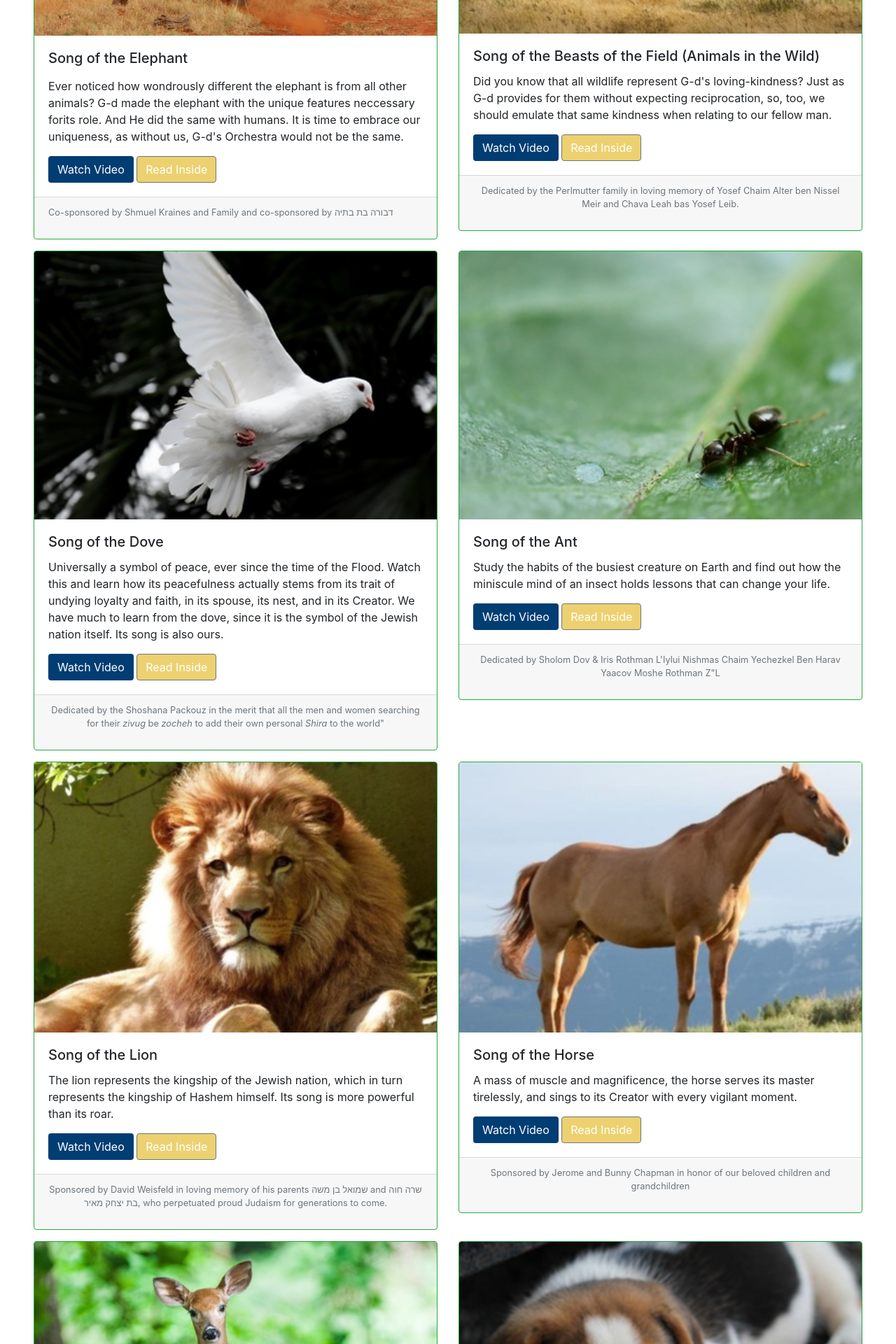
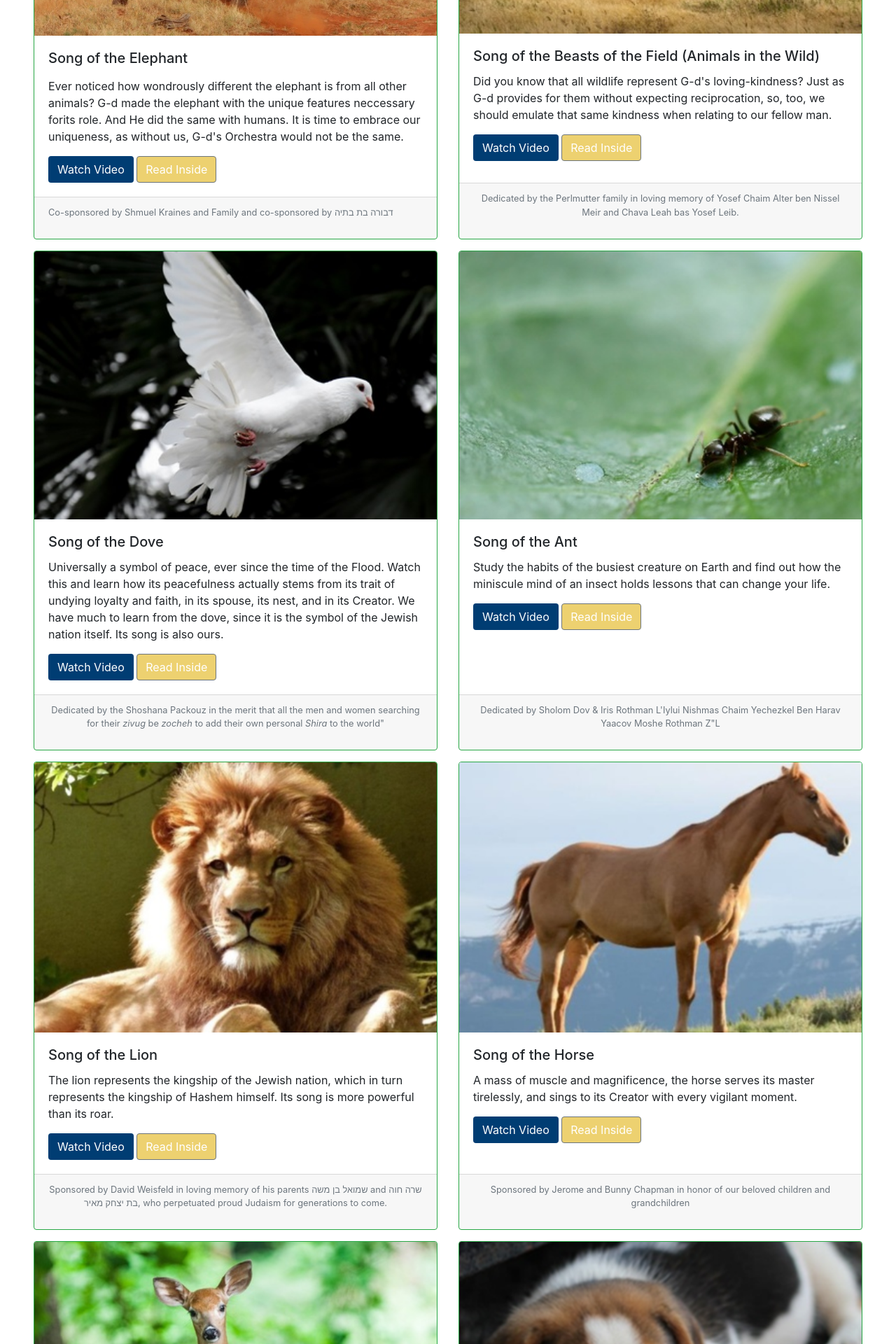
Before and after one commit to SBKraines/SBKraines.github.io, a Jekyll site: the page index.html, which Jekyll copies as it is, in a window 1280 px wide. Shown: the part 1665-3585 px from the top of the page at 70% size. Built offline with Jekyll 4.4.1, drawn with Linux system fonts in a browser that asks for light colours.

Commit message:
Make cards have uniform heights

```diff
--- a/index.html
+++ b/index.html
@@ -214,8 +214,8 @@
     <section id=videolibrary>
         <h1 id="videosandtheirsources">Animals in Judaism - Video Series</h1>
         <div class="row">
-            <div class="col-sm-6">
-                <div class="card card border-success mb-3">
+            <div class="col-sm-6  mb-3">
+                <div class="card card border-success h-100">
                     <img class="card-img-top" src="img/animals/Elephant.jpg" alt="Card image cap">
                     <div class="card-body">
                         <h5 class="card-title">Song of the Elephant</h5>
@@ -238,8 +238,8 @@
                     </div>
                 </div>
             </div>
-            <div class="col-sm-6">
-                <div class="card border-success  mb-3">
+            <div class="col-sm-6 mb-3">
+                <div class="card border-success h-100">
                     <img class="card-img-top" src="img/animals/symbol-animals-grazing%20in-the-wild.jpg"
                          alt="Card image cap">
                     <div class="card-body">
@@ -261,8 +261,8 @@
                     </div>
                 </div>
             </div>
-            <div class="col-sm-6">
-                <div class="card border-success  mb-3">
+            <div class="col-sm-6 mb-3">
+                <div class="card border-success h-100 ">
                     <img class="card-img-top" src="img/animals/dove-in-judiasm.jpg"
                          alt="Symbolism of Dove in Judiasm">
                     <div class="card-body">
@@ -288,8 +288,8 @@
                     </div>
                 </div>
             </div>
-            <div class="col-sm-6">
-                <div class="card border-success  mb-3">
+            <div class="col-sm-6 mb-3">
+                <div class="card border-success h-100">
                     <img class="card-img-top" src="img/animals/ant.jpg" alt="Card image cap">
                     <div class="card-body">
                         <h5 class="card-title">Song of the Ant</h5>
@@ -309,8 +309,8 @@
                     </div>
                 </div>
             </div>
-            <div class="col-sm-6">
-                <div class="card border-success  mb-3">
+            <div class="col-sm-6 mb-3">
+                <div class="card border-success h-100">
                     <img class="card-img-top" src="img/animals/lion-in-judiasm.jpg"
                          alt="Symbolism of Lion in Judiasm">
                     <div class="card-body">
@@ -333,8 +333,8 @@
                     </div>
                 </div>
             </div>
-            <div class="col-sm-6">
-                <div class="card border-success  mb-3">
+            <div class="col-sm-6 mb-3">
+                <div class="card border-success h-100">
                     <img class="card-img-top" src="img/animals/horse.jpg" alt="Song of the Horse">
                     <div class="card-body">
                         <h5 class="card-title">Song of the Horse</h5>
@@ -354,8 +354,8 @@
                     </div>
                 </div>
             </div>
-            <div class="col-sm-6">
-                <div class="card border-success  mb-3">
+            <div class="col-sm-6 mb-3">
+                <div class="card border-success h-100">
                     <img class="card-img-top" src="img/animals/deer.jpg" alt="Deer in Judiasm">
                     <div class="card-body">
                         <h5 class="card-title">Song of the Deer</h5>
@@ -380,8 +380,8 @@
                     </div>
                 </div>
             </div>
-            <div class="col-sm-6">
-                <div class="card border-success  mb-3">
+            <div class="col-sm-6 mb-3">
+                <div class="card border-success h-100">
                     <img class="card-img-top" src="img/animals/dog.jpg" alt="Dog in Judiasm">
                     <div class="card-body">
                         <h5 class="card-title">Song of the Dog</h5>
@@ -402,8 +402,8 @@
                     </div>
                 </div>
             </div>
-            <div class="col-sm-6">
-                <div class="card border-success  mb-3">
+            <div class="col-sm-6 mb-3">
+                <div class="card border-succes">
                     <img class="card-img-top" src="img/animals/fish.jpg" alt="Fish in Judiasm">
                     <div class="card-body">
                         <h5 class="card-title">Song of the Fish</h5>
@@ -426,8 +426,8 @@
                     </div>
                 </div>
             </div>
-            <div class="col-sm-6">
-                <div class="card border-success  mb-3">
+            <div class="col-sm-6 mb-3">
+                <div class="card border-success h-100">
                     <img class="card-img-top" src="img/ocean.jpg" alt="Ocean in Judiasm">
                     <div class="card-body">
                         <h5 class="card-title">Song of the Ocean</h5>
```
